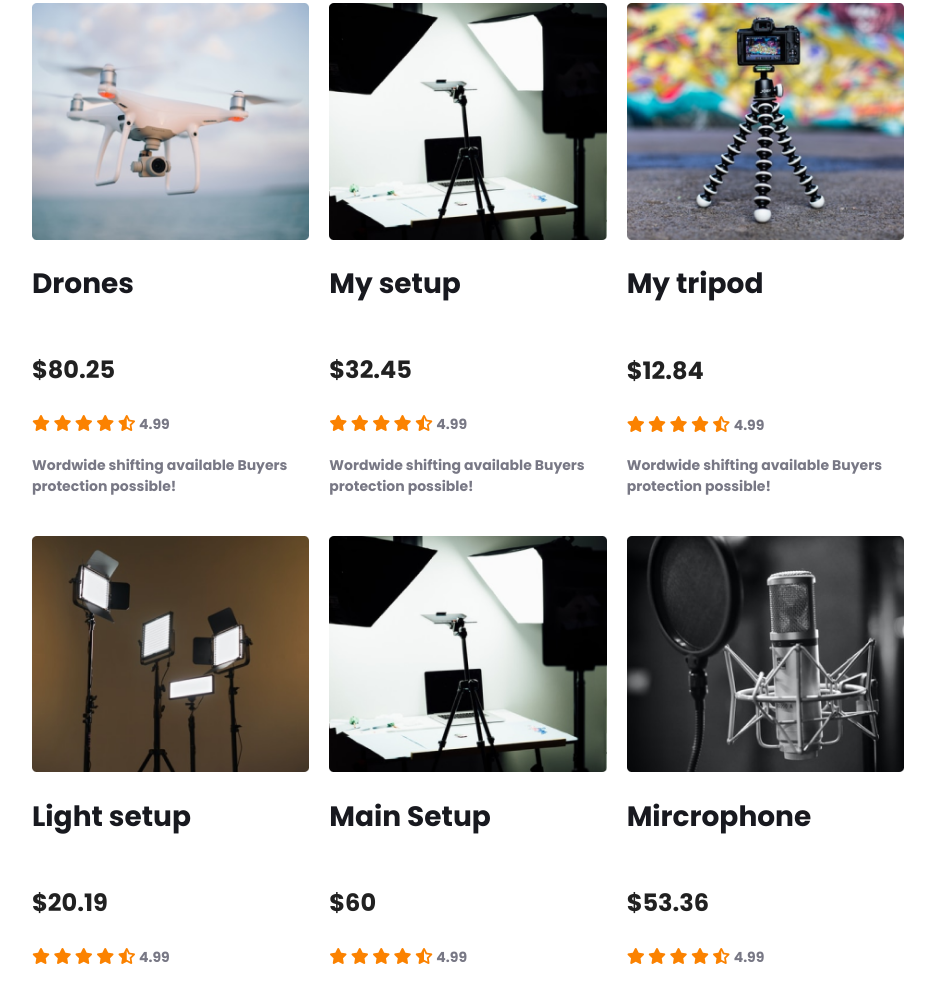
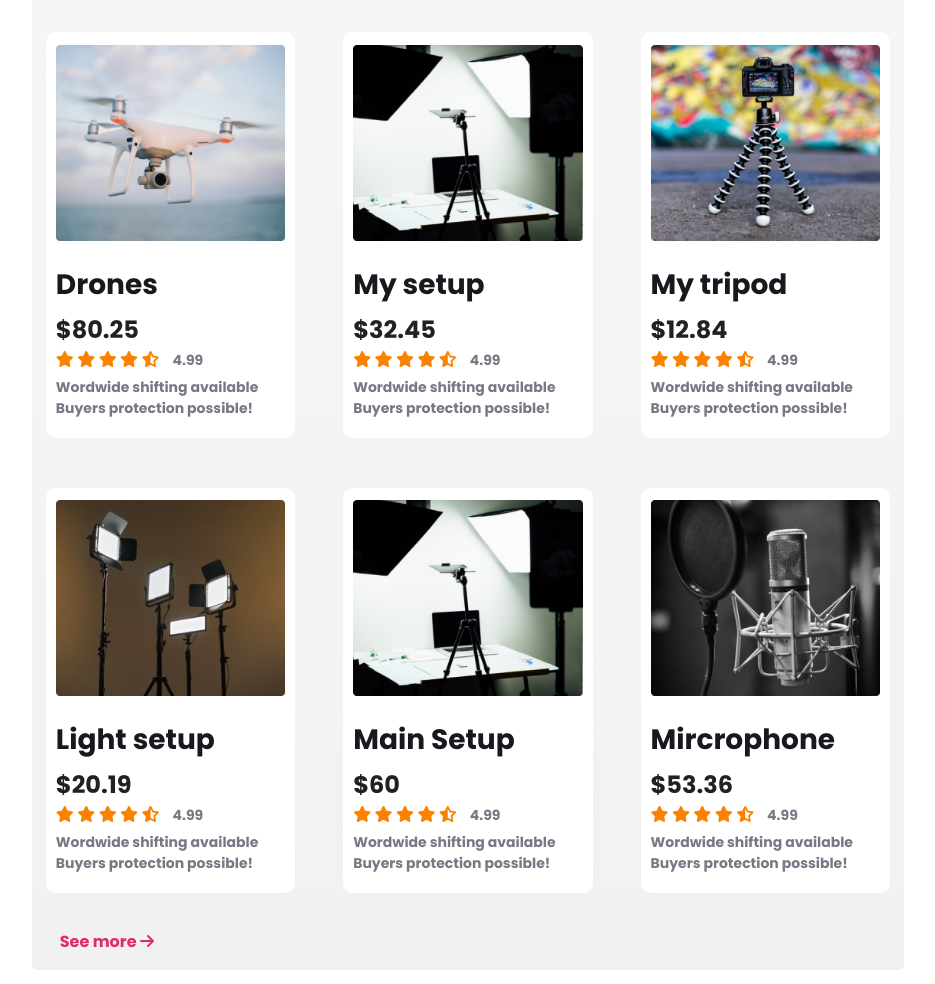
Before and after one commit to SynysterRudro/Milestone2-AssignmentPractice, a plain HTML site: page index.html in a window 1280 px wide. Shown: the part 1408-2392 px from the top of the page, without its empty margins (172-1107 px from the left). Drawn offline with Linux system fonts and the light colour scheme.

Commit message:
final touches before footer

```diff
--- a/index.html
+++ b/index.html
@@ -80,7 +80,7 @@
                     <img src="images/action.png" alt="action camera">
                     <h2>Action Camera</h2>
                     <h3>$50.48</h3>
-                    <span>
+                    <span class="star">
                         <i class="fa-solid fa-star"></i>
                         <i class="fa-solid fa-star"></i>
                         <i class="fa-solid fa-star"></i>
@@ -101,7 +101,7 @@
                     <img src="images/airpod.png" alt="Airpod">
                     <h2>Airpods</h2>
                     <h3>$120.25</h3>
-                    <span>
+                    <span class="star">
                         <i class="fa-solid fa-star"></i>
                         <i class="fa-solid fa-star"></i>
                         <i class="fa-solid fa-star"></i>
@@ -121,7 +121,7 @@
                     <img src="images/single-light.png" alt="Airpod">
                     <h2>Single light setup</h2>
                     <h3>$100.00</h3>
-                    <span>
+                    <span class="star">
                         <i class="fa-solid fa-star"></i>
                         <i class="fa-solid fa-star"></i>
                         <i class="fa-solid fa-star"></i>
@@ -139,8 +139,8 @@
                     <img src="images/drone.png" alt="Circle design">
                     <h2>Drones</h2>
                     <h3>$80.25</h3>
-                    <span>
-                        <i class="fa-solid fa-star"></i>
+                    <span class="star">
+                        <i class=" fa-solid fa-star"></i>
                         <i class="fa-solid fa-star"></i>
                         <i class="fa-solid fa-star"></i>
                         <i class="fa-solid fa-star"></i>
@@ -158,8 +158,8 @@
                     <img src="images/setup.png" alt="Circle design">
                     <h2>My setup</h2>
                     <h3>$32.45</h3>
-                    <span>
-                        <i class="fa-solid fa-star"></i>
+                    <span class="star">
+                        <i class=" fa-solid fa-star"></i>
                         <i class="fa-solid fa-star"></i>
                         <i class="fa-solid fa-star"></i>
                         <i class="fa-solid fa-star"></i>
@@ -176,7 +176,7 @@
                     <img src="images/tripod.png" alt="tripod">
                     <h2>My tripod</h2>
                     <h3>$12.84</h3>
-                    <span>
+                    <span class="star">
                         <i class="fa-solid fa-star"></i>
                         <i class="fa-solid fa-star"></i>
                         <i class="fa-solid fa-star"></i>
@@ -194,7 +194,7 @@
                     <img src="images/lights.png" alt="lights">
                     <h2>Light setup</h2>
                     <h3>$20.19</h3>
-                    <span>
+                    <span class="star">
                         <i class="fa-solid fa-star"></i>
                         <i class="fa-solid fa-star"></i>
                         <i class="fa-solid fa-star"></i>
@@ -212,7 +212,7 @@
                     <img src="images/setup.png" alt="setup">
                     <h2>Main Setup</h2>
                     <h3>$60</h3>
-                    <span>
+                    <span class="star">
                         <i class="fa-solid fa-star"></i>
                         <i class="fa-solid fa-star"></i>
                         <i class="fa-solid fa-star"></i>
@@ -231,7 +231,7 @@
                     <img src="images/mic.png" alt="mic">
                     <h2>Mircrophone</h2>
                     <h3>$53.36</h3>
-                    <span>
+                    <span class="star">
                         <i class="fa-solid fa-star"></i>
                         <i class="fa-solid fa-star"></i>
                         <i class="fa-solid fa-star"></i>
@@ -254,8 +254,9 @@
                     </p>
                 </div>
 
+            </div>
 
-            </div>
+
 
         </section>
 
--- a/styles/styes.css
+++ b/styles/styes.css
@@ -168,7 +168,8 @@ section .grid-layout {
     gap: 20px;
     margin-left: 196px;
     margin-right: 196px;
-    background-color: F2F2F2;
+    background: linear-gradient(rgb(248, 248, 248), rgb(241, 241, 241));
+    border-radius: 5px;
 
 }
 
@@ -181,11 +182,21 @@ span .fa-star-half-stroke {
 
     display: flex;
     flex-direction: column;
+    background-color: white;
+    margin-top: 30px;
+    margin-left: 5%;
+    margin-right: 5%;
+    border-radius: 10px;
+    margin-bottom: 0;
 
 }
 
 .grid-layout .grid-flex img {
-    width: 100%;
+    width: 92%;
+    margin-left: 4%;
+    margin-right: 4%;
+    margin-top: 5%;
+
 
 }
 
@@ -193,17 +204,28 @@ span .fa-star-half-stroke {
     font-weight: 500;
     font-size: 28px;
     color: #18191F;
+    margin-bottom: 0;
+}
+
+.grid-flex h2,
+h3,
+h4,
+.star {
+    margin-left: 4%;
 }
 
 .grid-flex h3 {
     font-weight: 400;
     font-size: 24px;
     color: rgba(0, 0, 0, 0.87);
+    margin-top: 6px;
+    margin-bottom: 0;
 }
 
 .grid-flex h4 {
     font-size: 14px;
     color: #787885;
+    margin-top: 5px;
 }
 
 .grid-flex .rating {
@@ -218,14 +240,12 @@ section .seemore a {
     text-decoration: none;
     color: #E02C6D;
     font-size: 16px;
-    justify-content: right;
+    margin-left: 10%;
+    top: 0;
 
 }
 
-section .seemore {
 
-    margin-left: 50%;
-}
 
 /* part 5 */
 
@@ -234,6 +254,8 @@ section .seemore {
     display: flex;
     margin-left: 10%;
     margin-right: 10%;
+    margin-top: 10%;
+    margin-bottom: 10%;
 
 }
 
@@ -263,3 +285,5 @@ section .seemore {
     padding: 10px 30px;
 
 }
+
+/* footer parts */
```
